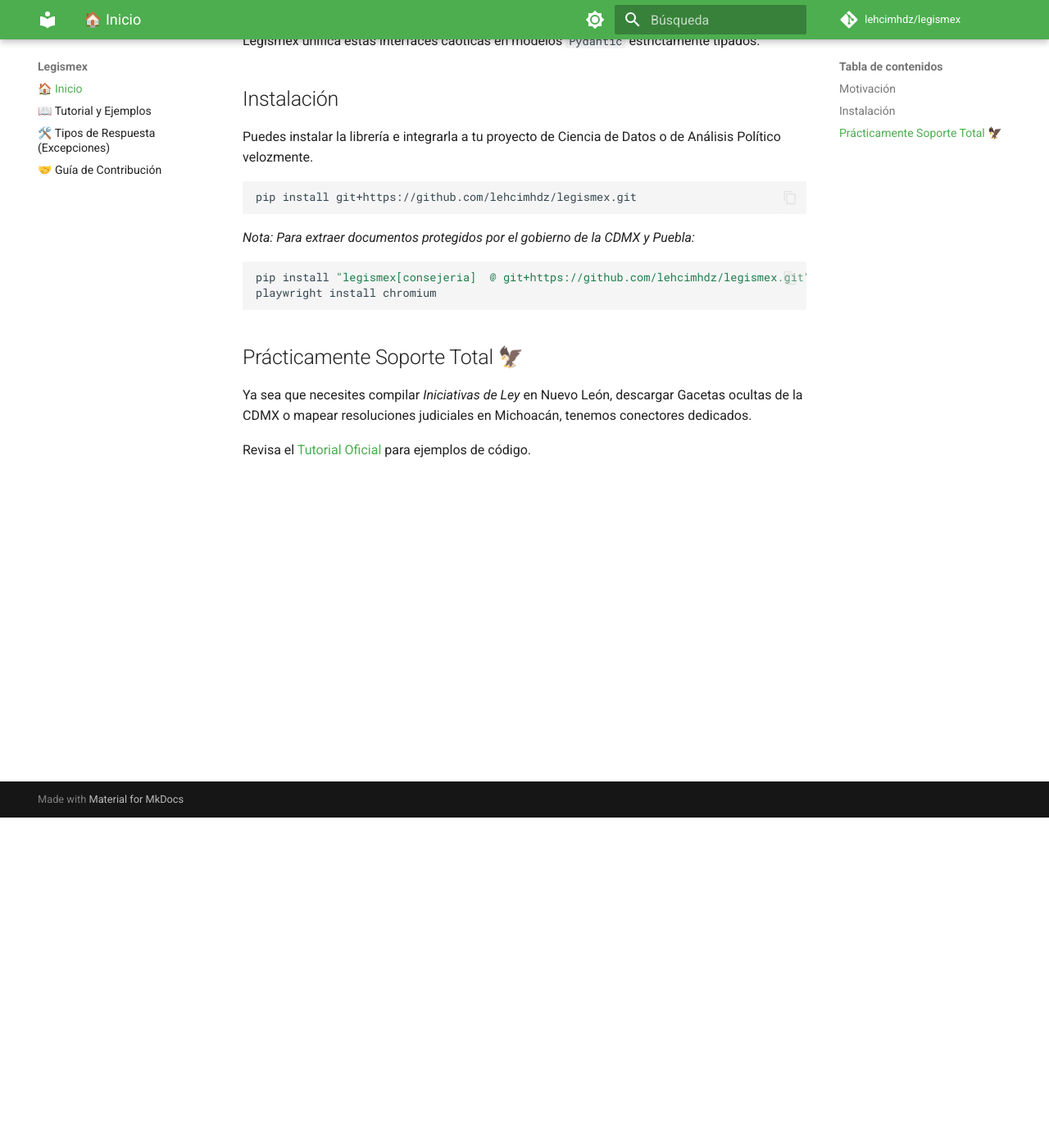
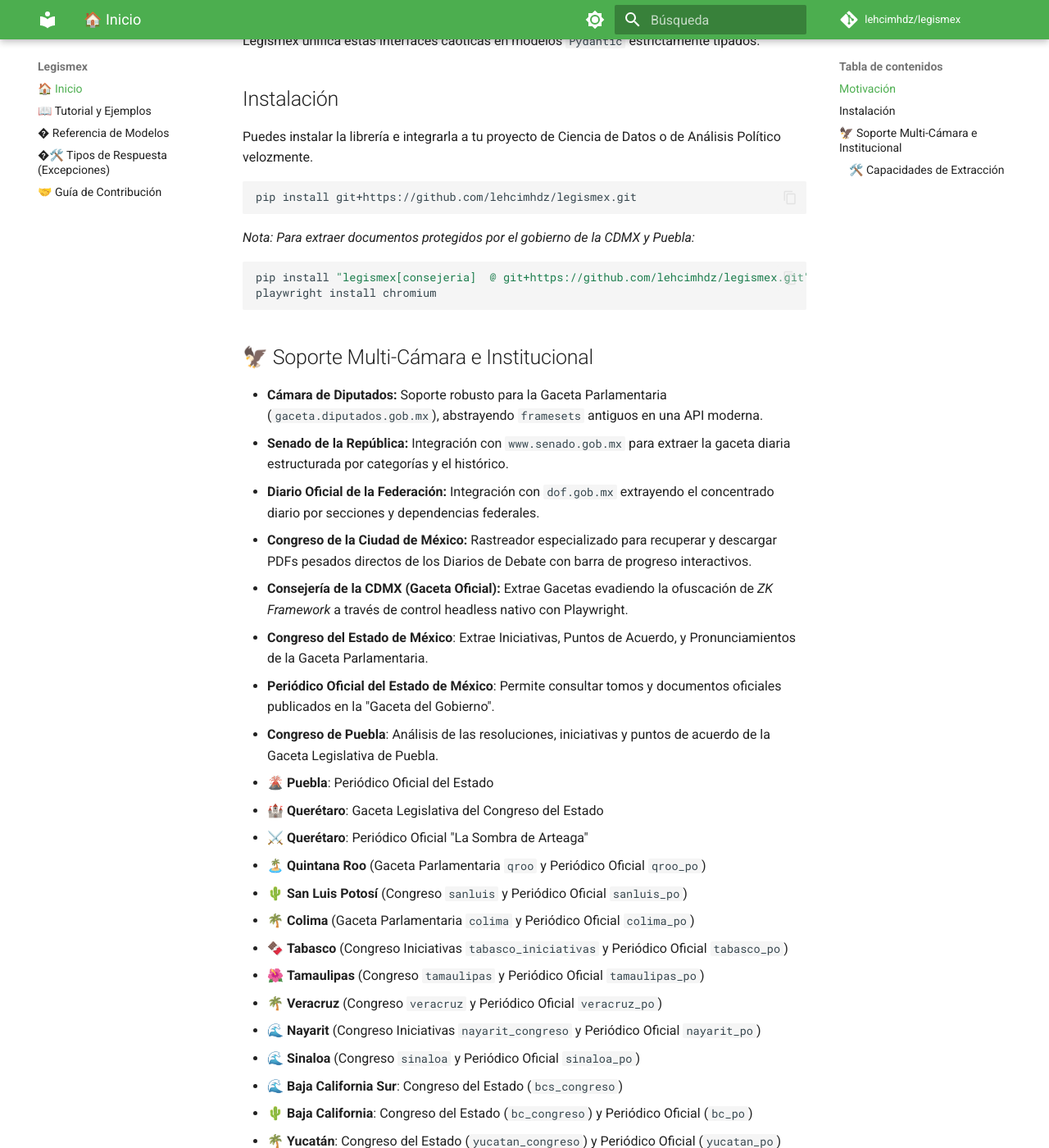
Before and after one commit to lehcimhdz/legismex, an MkDocs documentation site: the page built from docs/index.md, in a window 1280 px wide and 1400 px high, scrolled down 403 px. Shown: the whole window at 82% size. Built offline with MkDocs 1.6.1 and Material for MkDocs 9.7.7, drawn with Linux system fonts in a browser that asks for light colours; comment, search, counter and statistics services are not loaded; some of the changed text lies outside the part shown.

Commit message:
docs: restore full state coverage list to index and add pydantic models reference

````diff
--- a/docs/index.md
+++ b/docs/index.md
@@ -22,8 +22,49 @@
 playwright install chromium
 ```
 
-## Prácticamente Soporte Total 🦅
+## 🦅 Soporte Multi-Cámara e Institucional
 
-Ya sea que necesites compilar *Iniciativas de Ley* en Nuevo León, descargar Gacetas ocultas de la CDMX o mapear resoluciones judiciales en Michoacán, tenemos conectores dedicados.
+*   **Cámara de Diputados:** Soporte robusto para la Gaceta Parlamentaria (`gaceta.diputados.gob.mx`), abstrayendo `framesets` antiguos en una API moderna.
+*   **Senado de la República:** Integración con `www.senado.gob.mx` para extraer la gaceta diaria estructurada por categorías y el histórico.
+*   **Diario Oficial de la Federación:** Integración con `dof.gob.mx` extrayendo el concentrado diario por secciones y dependencias federales.
+*   **Congreso de la Ciudad de México:** Rastreador especializado para recuperar y descargar PDFs pesados directos de los Diarios de Debate con barra de progreso interactivos.
+*   **Consejería de la CDMX (Gaceta Oficial):** Extrae Gacetas evadiendo la ofuscación de *ZK Framework* a través de control headless nativo con Playwright.
+*   **Congreso del Estado de México**: Extrae Iniciativas, Puntos de Acuerdo, y Pronunciamientos de la Gaceta Parlamentaria.
+*   **Periódico Oficial del Estado de México**: Permite consultar tomos y documentos oficiales publicados en la "Gaceta del Gobierno".
+*   **Congreso de Puebla**: Análisis de las resoluciones, iniciativas y puntos de acuerdo de la Gaceta Legislativa de Puebla.
+*   🌋 **Puebla**: Periódico Oficial del Estado
+*   🏰 **Querétaro**: Gaceta Legislativa del Congreso del Estado
+*   ⚔️ **Querétaro**: Periódico Oficial "La Sombra de Arteaga"
+*   🏝️ **Quintana Roo** (Gaceta Parlamentaria `qroo` y Periódico Oficial `qroo_po`)
+*   🌵 **San Luis Potosí** (Congreso `sanluis` y Periódico Oficial `sanluis_po`)
+*   🌴 **Colima** (Gaceta Parlamentaria `colima` y Periódico Oficial `colima_po`)
+*   🍫 **Tabasco** (Congreso Iniciativas `tabasco_iniciativas` y Periódico Oficial `tabasco_po`)
+*   🌺 **Tamaulipas** (Congreso `tamaulipas` y Periódico Oficial `tamaulipas_po`)
+*   🌴 **Veracruz** (Congreso `veracruz` y Periódico Oficial `veracruz_po`)
+*   🌊 **Nayarit** (Congreso Iniciativas `nayarit_congreso` y Periódico Oficial `nayarit_po`)
+*   🌊 **Sinaloa** (Congreso `sinaloa` y Periódico Oficial `sinaloa_po`)
+*   🌊 **Baja California Sur**: Congreso del Estado (`bcs_congreso`)
+*   🌵 **Baja California**: Congreso del Estado (`bc_congreso`) y Periódico Oficial (`bc_po`)
+*   🌴 **Yucatán**: Congreso del Estado (`yucatan_congreso`) y Periódico Oficial (`yucatan_po`)
+*   🐶 **Chihuahua**: Congreso del Estado (`chihuahua_congreso`) y Periódico Oficial (`chihuahua_po`)
+*   🦖 **Coahuila**: Congreso del Estado (`coahuila_congreso`) y Periódico Oficial (`coahuila_po`)
+*   🌵 **Sonora**: Gaceta Parlamentaria `sonora` y Periódico Oficial `sonora_po`
+*   🐸 **Guanajuato**: Gaceta Parlamentaria y Periódico Oficial del Estado
+*   🦋 **Michoacán**: Gaceta Parlamentaria y Periódico Oficial del Estado
+*   🌲 **Durango**: Congreso del Estado (`durango_gaceta`) y Periódico Oficial (`durango_po`)
+*   🌋 **Morelos**: Documentos Legislativos del Congreso y Periódico Oficial
+*   🌴 **Guerrero**: Gaceta Parlamentaria del Congreso y Periódico Oficial
+*   🌋 **Tlaxcala**: Trabajo Legislativo del Congreso LXV y Periódico Oficial
+*   🏛️ **Oaxaca**: Gaceta Parlamentaria del Congreso y Periódico Oficial
+*   🌵 **Aguascalientes**: Agenda Legislativa del Congreso y Periódico Oficial
+*   🏺 **Campeche**: Gaceta Parlamentaria y Periódico Oficial
+*   🐆 **Chiapas**: Gaceta Parlamentaria y Periódico Oficial
+*   🏛️ **Hidalgo**: Congreso del Estado y Periódico Oficial
+*   **Zacatecas:** Congreso del Estado y Periódico Oficial
 
-Revisa el [Tutorial Oficial](tutorial.md) para ejemplos de código.
+### 🛠️ Capacidades de Extracción
+*   **Votaciones Detalladas:** Analiza el concentrado por periodo y extrae la votación particular de cada dictamen, incluyendo sumatorias de votos.
+*   **Motores de Búsqueda (HTDIG):** Conexión directa a buscadores internos para localizar iniciativas, proposiciones y dictámenes.
+*   **Iniciativas y Seguimiento:** Obtiene el estatus de trámite, promotores y links directos (PDF/HTML) de asuntos en comisiones.
+
+Revisa el [Tutorial Oficial](tutorial.md) para ver ejemplos de código para cada uno de estos estados.
--- a/mkdocs.yml
+++ b/mkdocs.yml
@@ -34,7 +34,8 @@
 nav:
   - 🏠 Inicio: index.md
   - 📖 Tutorial y Ejemplos: tutorial.md
-  - 🛠️ Tipos de Respuesta (Excepciones): excepciones.md
+  - �️ Referencia de Modelos: modelos.md
+  - �🛠️ Tipos de Respuesta (Excepciones): excepciones.md
   - 🤝 Guía de Contribución: contributing.md
 
 extra_css:
````
Also changed, not shown: docs/modelos.md (added, +131 -0 lines).
